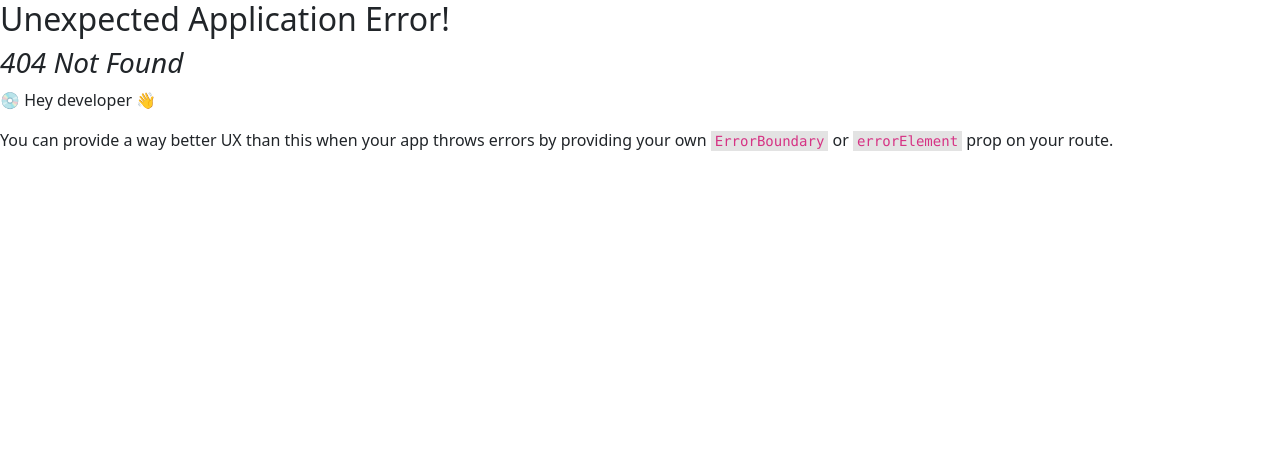
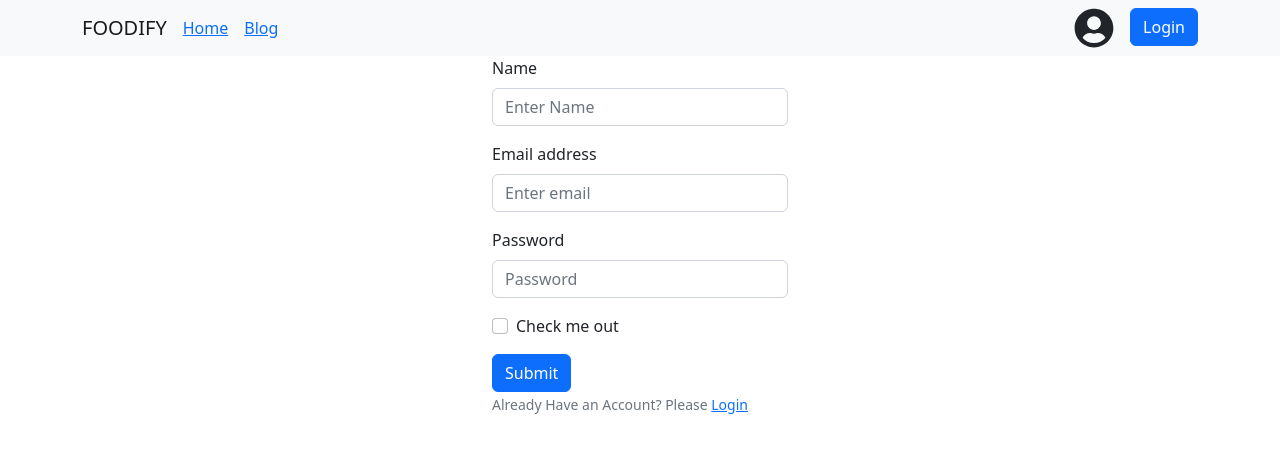
Before and after one commit to robiul1hossen/Assignment_10_Client, a React (Vite) app: page /register in a window 1280 px wide. Before the commit this address had no page. Shown: the top 452 px of the page. Built offline with nearby package versions, Linux system fonts and the light colour scheme.

Commit message:
login form and register form added

```diff
--- a/package.json
+++ b/package.json
@@ -11,6 +11,7 @@
   },
   "dependencies": {
     "bootstrap": "^5.2.3",
+    "firebase": "^9.21.0",
     "localforage": "^1.10.0",
     "match-sorter": "^6.3.1",
     "react": "^18.2.0",
--- /dev/null
+++ b/src/components/Blogs/Blogs.jsx
@@ -0,0 +1,12 @@
+import React from "react";
+import { Container } from "react-bootstrap";
+
+const blogs = () => {
+  return (
+    <Container>
+      <h2>This is blog container</h2>
+    </Container>
+  );
+};
+
+export default blogs;
--- a/src/components/Body/Cards/SingleCard.jsx
+++ b/src/components/Body/Cards/SingleCard.jsx
@@ -1,6 +1,7 @@
 import React from "react";
 import { Button, Card, Col, Container, Row } from "react-bootstrap";
 import { FaThumbsUp } from "react-icons/fa";
+import { Link } from "react-router-dom";
 
 const SingleCard = ({ card }) => {
   const { id, name, image_url, experience, recipes, likes } = card;
@@ -14,16 +15,16 @@ const SingleCard = ({ card }) => {
             Some quick example text to build on the card title and make up the bulk of the card's content.
           </Card.Text>
           <div className="d-flex justify-content-between align-items-center">
-            <p className="bg-success text-white py-1 px-2 rounded-2 fw-semibold">
-              Experience : {experience} Years
-            </p>
-            <p className="bg-success text-white py-1 px-2 rounded-2 fw-semibold">
+            <p className="bg-primary text-white py-1 px-2 rounded-2">Experience : {experience} Years</p>
+            <p className="bg-primary text-white py-1 px-2 rounded-2 d-flex gap-2 align-items-center">
               <FaThumbsUp></FaThumbsUp> {likes}
             </p>
-            <p className="bg-success text-white py-1 px-2 rounded-2 fw-semibold">Recipes: {recipes}</p>
+            <p className="bg-primary text-white py-1 px-2 rounded-2">Recipes: {recipes}</p>
           </div>
           <div className="text-center mt-4">
-            <Button variant="primary">View Recipes</Button>
+            <Link to="/recipes">
+              <Button variant="success">View Recipes</Button>
+            </Link>
           </div>
         </Card.Body>
       </Card>
--- a/src/components/Header/Navbar/HeaderMenu.jsx
+++ b/src/components/Header/Navbar/HeaderMenu.jsx
@@ -1,22 +1,28 @@
 import React from "react";
-import { Container, Nav, Navbar } from "react-bootstrap";
+import { Button, Container, Nav, Navbar } from "react-bootstrap";
+import { FaUserCircle } from "react-icons/fa";
+import { Link } from "react-router-dom";
 
 const HeaderMenu = () => {
   return (
-    <Navbar collapseOnSelect expand="lg" bg="light" variant="light">
-      <Container>
+    <Navbar collapseOnSelect expand="lg" bg="light" variant="light" className="position-relative">
+      <Container className="position-sticky top-0">
         <Navbar.Brand href="#home">FOODIFY</Navbar.Brand>
         <Navbar.Toggle aria-controls="responsive-navbar-nav" />
         <Navbar.Collapse id="responsive-navbar-nav">
           <Nav className="me-auto">
-            <Nav.Link href="#features">Home</Nav.Link>
-            <Nav.Link href="#pricing">Blog</Nav.Link>
+            <Link className="me-3" to="/">
+              Home
+            </Link>
+            <Link to="blogs">Blog</Link>
           </Nav>
           <Nav>
-            <Nav.Link href="#deets">user Profile</Nav.Link>
-            <Nav.Link eventKey={2} href="#memes">
-              Dank memes
-            </Nav.Link>
+            <span className="me-3">
+              <FaUserCircle className="fs-1"></FaUserCircle>
+            </span>
+            <Link to="/login">
+              <Button>Login</Button>
+            </Link>
           </Nav>
         </Navbar.Collapse>
       </Container>
--- /dev/null
+++ b/src/components/Login/Login.jsx
@@ -0,0 +1,30 @@
+import React from "react";
+import { Button, Container, Form } from "react-bootstrap";
+import { Link } from "react-router-dom";
+
+const Login = () => {
+  return (
+    <Container className="w-25 mx-auto">
+      <Form>
+        <Form.Group className="mb-3" controlId="formBasicEmail">
+          <Form.Label>Email address</Form.Label>
+          <Form.Control type="email" name="email" required placeholder="Enter email" />
+        </Form.Group>
+
+        <Form.Group className="mb-3" controlId="formBasicPassword">
+          <Form.Label>Password</Form.Label>
+          <Form.Control type="password" name="password" required placeholder="Password" />
+        </Form.Group>
+        <Button variant="primary" type="submit">
+          Login
+        </Button>
+        <br />
+        <Form.Text className="text-muted">
+          Don't Have an Account? Please <Link to="/register">Register</Link>
+        </Form.Text>
+      </Form>
+    </Container>
+  );
+};
+
+export default Login;
--- /dev/null
+++ b/src/components/Recipes/Recipes.jsx
@@ -0,0 +1,12 @@
+import React from "react";
+import { Container } from "react-bootstrap";
+
+const Recipes = () => {
+  return (
+    <Container>
+      <h2>This is Recipes component</h2>
+    </Container>
+  );
+};
+
+export default Recipes;
--- /dev/null
+++ b/src/components/Register/Register.jsx
@@ -0,0 +1,38 @@
+import React from "react";
+import { Button, Container, Form } from "react-bootstrap";
+import { Link } from "react-router-dom";
+
+const Register = () => {
+  return (
+    <Container className="w-25 mx-auto">
+      <Form>
+        <Form.Group className="mb-3" controlId="formBasicEmail">
+          <Form.Label>Name</Form.Label>
+          <Form.Control type="text" name="name" required placeholder="Enter Name" />
+        </Form.Group>
+
+        <Form.Group className="mb-3" controlId="formBasicEmail">
+          <Form.Label>Email address</Form.Label>
+          <Form.Control type="email" name="email" required placeholder="Enter email" />
+        </Form.Group>
+
+        <Form.Group className="mb-3" controlId="formBasicPassword">
+          <Form.Label>Password</Form.Label>
+          <Form.Control type="password" name="password" required placeholder="Password" />
+        </Form.Group>
+        <Form.Group className="mb-3" controlId="formBasicCheckbox">
+          <Form.Check type="checkbox" label="Check me out" />
+        </Form.Group>
+        <Button variant="primary" type="submit">
+          Submit
+        </Button>
+        <br />
+        <Form.Text className="text-muted">
+          Already Have an Account? Please <Link to="/login">Login</Link>
+        </Form.Text>
+      </Form>
+    </Container>
+  );
+};
+
+export default Register;
```
Also changed, not shown: src/firebase/config.firebase.js (added, +18 -0 lines), src/main.jsx (+20 -5 lines), 1 other file (tests, documents, lock files or other folders).
